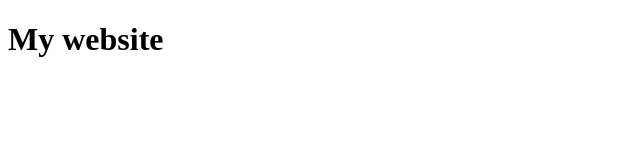
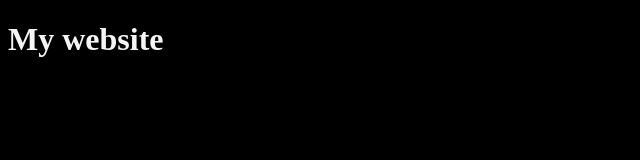
Before and after one commit to JoshLagoons/html-git-demo, a plain HTML site: page index.html in a window 1280 px wide. Shown: the whole page, without its empty margins (0-640 px from the left). Drawn offline with Linux system fonts and the light colour scheme.

Commit message:
Added dark mode to the home page via CSS

```diff
--- a/index.html
+++ b/index.html
@@ -6,8 +6,9 @@
     <meta name="viewport" content="width=device-width, initial-scale=1.0" />
     <title>Git Demo</title>
     <script type="module" src="./main.js"></script>
+    <link rel="stylesheet" href="./style.css" />
   </head>
   <body>
-      <h1>My website</h1>
+    <h1>My website</h1>
   </body>
 </html>
--- /dev/null
+++ b/style.css
@@ -0,0 +1,5 @@
+body {
+
+    background-color: black;
+    color: whitesmoke;
+}
```
